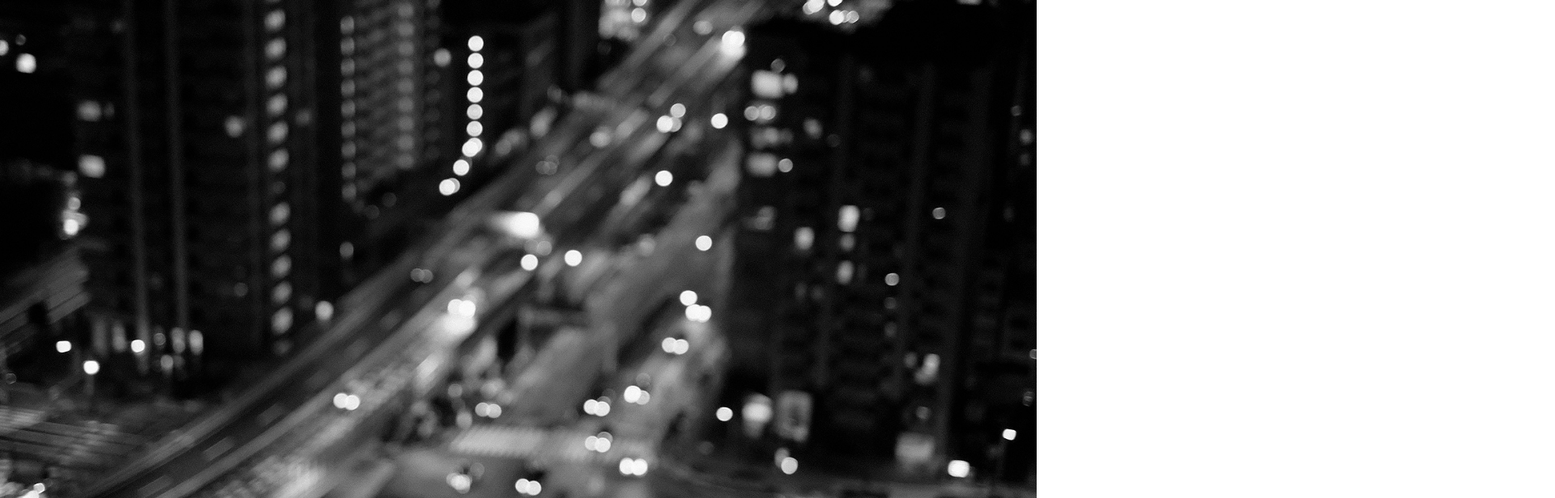
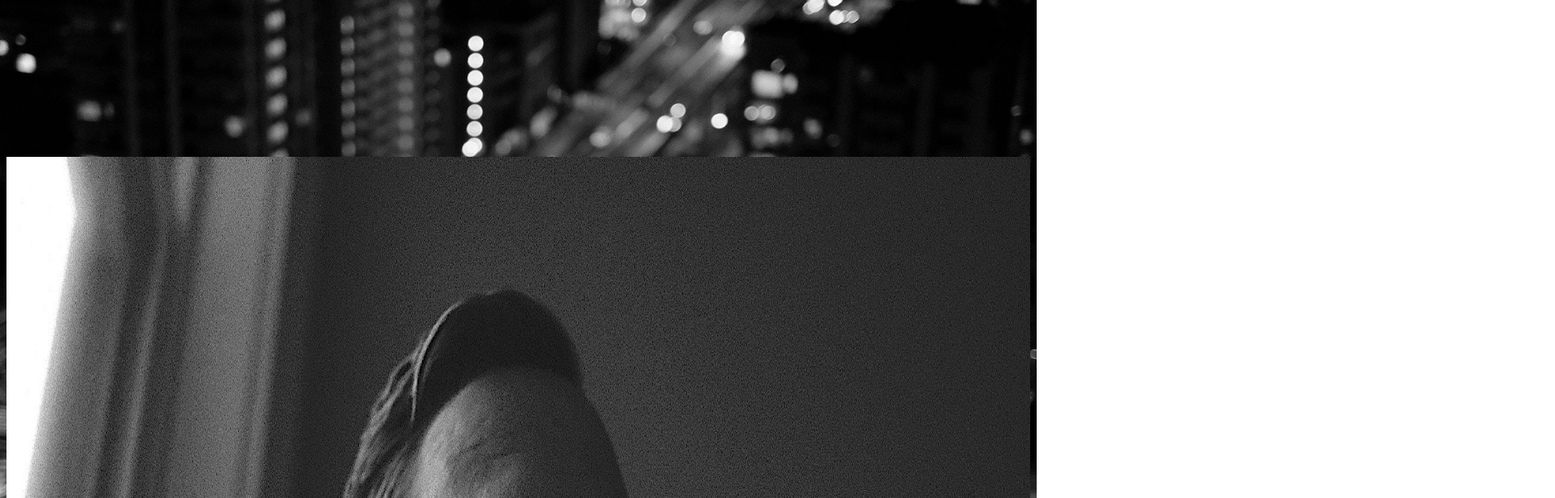
Before and after one commit to icld/icld-io-v2, a Next.js app: page / in a window 1280 px wide. Shown: the top 616 px of the page at 81% size, 1920 px wide, since content can reach past the window. Built offline with nearby package versions, Linux system fonts and the light colour scheme.

Commit message:
Add chevron animation

```diff
--- a/components/About.jsx
+++ b/components/About.jsx
@@ -6,8 +6,7 @@
 import { FiArrowLeft, FiArrowRight, FiArrowUpLeft } from 'react-icons/fi';
 export default function Example() {
   return (
-    <div className='relative mt-24 overflow-hidden bg-white'>
-      <div className='relative px-4 py-8 mx-auto lg:py-16 max-w-7xl sm:px-6 lg:px-8 '>
+    <div className='relative h-full px-4 py-8 mx-auto lg:py-16 max-w-7xl sm:px-6 lg:px-8'>
       {/* <div className='absolute top-0 bottom-0 hidden w-screen lg:block bg-gray-50 left-3/4' /> */}
       <div className='mx-auto text-base max-w-prose md:grid md:grid-cols-2 md:gap-8 md:max-w-none'></div>
       <div className='grid font-dingo md:grid-cols-2 md:gap-8'>
@@ -31,40 +30,20 @@
             developer
           </h3>
           <p className='mb-3 text-sm text-gray-800 md:text-lg'>
-              Hello! I am a freelance developer living in Portland, Oregon. I
-              have a background in concert lighting design and production
-              management.
+            Hello! I am a freelance developer living in Portland, Oregon. I have
+            a background in concert lighting design and production management.
           </p>
           <p className='mb-3 text-sm text-gray-800 md:text-lg'>
             I have a young daughter and an old dog. We love to go mountain
             biking and run around in the woods.
           </p>
           <p className='mb-6 text-sm text-gray-800 md:text-lg '>
-              Coding and designing web applications is fun for me. I love
-              building something out of nothing. I enjoy the creative
-              relationships I get to develop with my clients, exploring dynamic
-              solutions to everyday problem solving, and discovering efficiences
-              that make their lives and businesses run smoothly.
+            Coding and designing web applications is fun for me. I love building
+            something out of nothing. I enjoy the creative relationships I get
+            to develop with my clients, exploring dynamic solutions to everyday
+            problem solving, and discovering efficiences that make their lives
+            and businesses run smoothly.
           </p>
-
-            {/* responsive link to contact */}
-            {/* <Link href='/contact' className=''>
-              {' '}
-              <div className='flex flex-col py-1 text-5xl text-center text-white transition-all delay-100 transform bg-gray-900 border-4 rounded-md shadow-sm font-normaltracking-widest group hover:font-extralight hover:border-transparent md:text-7xl hover:uppercase'>
-                <div className='group-hover:text-blue-400 '>What Would</div>
-                <div className='flex flex-row items-center justify-center'>
-                  {' '}
-                  <FiArrowRight className='hidden font-light group-hover:block group-hover:text-yellow-600 ' />
-                  <div>{`${' You'}`} </div>{' '}
-                  <FiArrowLeft className='hidden font-light group-hover:block group-hover:text-yellow-600' />
-                  <div className='group-hover:hidden'>Like To</div>
-                </div>
-                <div className='group-hover:tracking-widest group-hover:font-medium group-hover:text-blue-500 '>
-                  Build?
-                </div>
-              </div>
-            </Link> */}
-          </div>
         </div>
       </div>
     </div>
--- a/package.json
+++ b/package.json
@@ -31,6 +31,7 @@
     "react-hook-form": "^7.17.3",
     "react-icons": "^4.2.0",
     "react-modal": "^3.14.3",
+    "react-visibility-sensor": "^5.1.1",
     "sanitize-html": "^2.5.2",
     "simple-icons": "^5.10.0",
     "zustand": "^3.5.13"
--- a/pages/index.jsx
+++ b/pages/index.jsx
@@ -1,14 +1,38 @@
+import { useRef, useState, useEffect } from 'react';
 import Layout from '../components/Layout';
 import Header from '../components/Header';
 import Image from 'next/image';
 import Footer from '../components/Footer';
+import About from '../components/About';
+import { useRouter } from 'next/router';
 import { motion } from 'framer-motion';
+import VisibilitySensor from 'react-visibility-sensor';
 
-import { BsCaretDown } from 'react-icons/bs';
+import { BsChevronDoubleDown } from 'react-icons/bs';
 import hero from '../public/hero_home.jpg';
 
 export default function Home() {
+  const router = useRouter();
+  const aboutRef = useRef(null);
+  const heroRef = useRef(null);
+  const [aboutIsVisible, setAboutIsVisible] = useState(false);
+
+  // useEffect(() => {
+  //   // setAboutIsVisible(false);
+  //   return () => {
+  //     aboutIsVisible;
+  //   };
+  // }, []);
+
+  const scrollToRef = (ref) => {
+    window.scrollTo({
+      top: (0, ref.current.offsetTop),
+      behavior: 'smooth',
+    });
+  };
+
   return (
+    <div className='flex flex-col' ref={heroRef}>
       <motion.section
         initial={{ opacity: 0 }}
         animate={{ opacity: 1 }}
@@ -17,7 +41,12 @@
         className='relative w-screen h-screen '
       >
         <div className='top-0 left-0 w-full mx-auto '>
-        <Image src={hero} alt='Street scenes' layout='fill' objectFit='cover' />
+          <Image
+            src={hero}
+            alt='Street scenes'
+            layout='fill'
+            objectFit='cover'
+          />
         </div>
 
         {/* Bouncing Down Arrow */}
@@ -26,12 +55,33 @@
           whileHover='hover'
           whileTap='click'
           initial={{ scale: 1 }}
-        animate='bounce'
-        className='absolute z-50 flex text-5xl text-white left-1/2 bottom-14'
+          animate={aboutIsVisible ? 'pointingUp' : 'bounce'}
+          className={`fixed z-50 flex text-5xl text-white left-1/2 bottom-14  `}
         >
-        <BsCaretDown className='text-yellow-300' />
+          <BsChevronDoubleDown
+            className={`text-yellow-300 ${aboutIsVisible && 'rotate-180'} `}
+            onClick={
+              aboutIsVisible
+                ? () => scrollToRef(heroRef)
+                : () => scrollToRef(aboutRef)
+            }
+          />
         </motion.div>
       </motion.section>
+
+      {/* About Section */}
+      <VisibilitySensor
+        partialVisibility={true}
+        minTopValue={250}
+        onChange={(isVisible) =>
+          isVisible ? setAboutIsVisible(true) : setAboutIsVisible(false)
+        }
+      >
+        <div className='relative' ref={aboutRef}>
+          <About />
+        </div>
+      </VisibilitySensor>
+    </div>
   );
 }
 
@@ -46,6 +96,10 @@
 };
 
 const chevronVariants = {
+  pointingUp: {
+    x: '800%',
+    transition: { x: { duration: 0.5 } },
+  },
   hover: {
     scale: 1.1,
     transition: { y: { stiffness: 1000, velocity: -100, duration: 0.5 } },
```
Also changed, not shown: 1 other file (tests, documents, lock files or other folders). Lines whose indentation alone changed are shown as unchanged.
